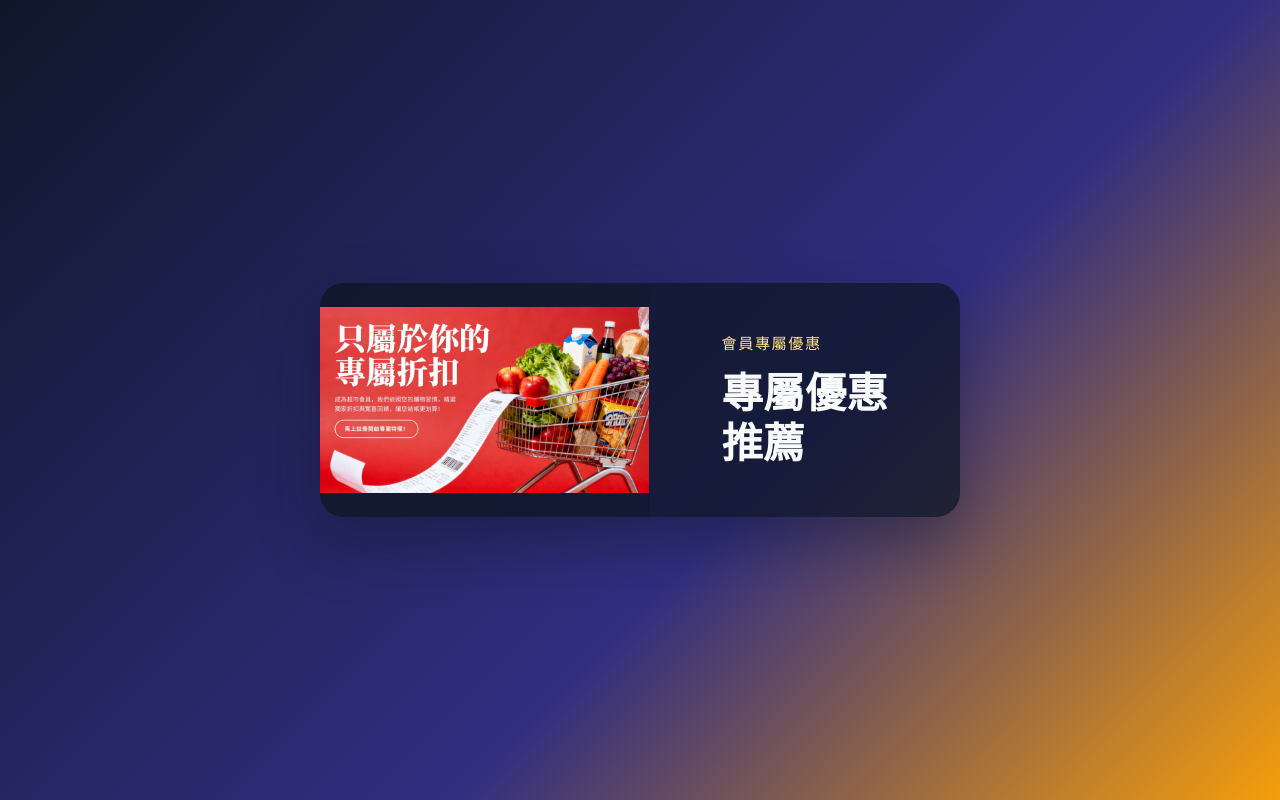
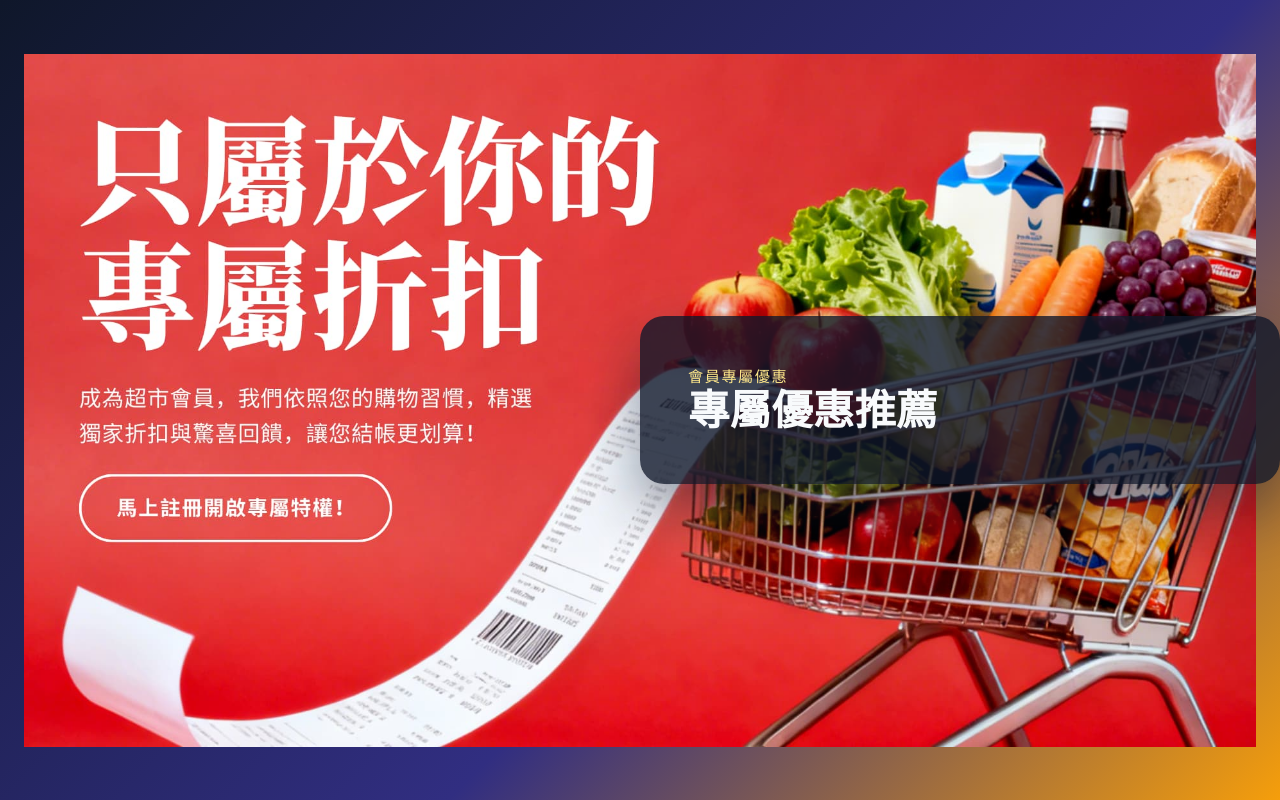
Before and after one commit to phantom810193/esp32cam, a Flask app: page /ad/latest in a window 1280 px wide. Run offline with Flask 3, Linux system fonts and the light colour scheme; data that the repository does not hold is empty.

Commit message:
Update ad-offer.css

```diff
--- a/backend/static/css/ad-offer.css
+++ b/backend/static/css/ad-offer.css
@@ -23,14 +23,14 @@ body {
 }
 
 .offer {
-  display: grid;
+  /* display: grid;
   grid-template-columns: minmax(0, 460px);
   gap: 1.5rem;
   width: min(90vw, 640px);
   background: rgba(15, 23, 42, 0.8);
   border-radius: 24px;
   overflow: hidden;
-  box-shadow: 0 25px 60px rgba(15, 23, 42, 0.45);
+  box-shadow: 0 25px 60px rgba(15, 23, 42, 0.45); */
 }
 
 .offer__visual {
@@ -49,10 +49,15 @@ body {
 }
 
 .offer__copy {
-  padding: 2.5rem 2.25rem 2.75rem;
-  display: flex;
-  flex-direction: column;
-  gap: 1rem;
+    position: absolute;
+    right: 0;
+    top: 50vh;
+    width: min(90vw, 640px);
+    background: rgba(15, 23, 42, 0.8);
+    border-radius: 24px;
+    overflow: hidden;
+    box-shadow: 0 25px 60px rgba(15, 23, 42, 0.45);
+    transform: translateY(-50%);
 }
 
 .offer__tag {
```
